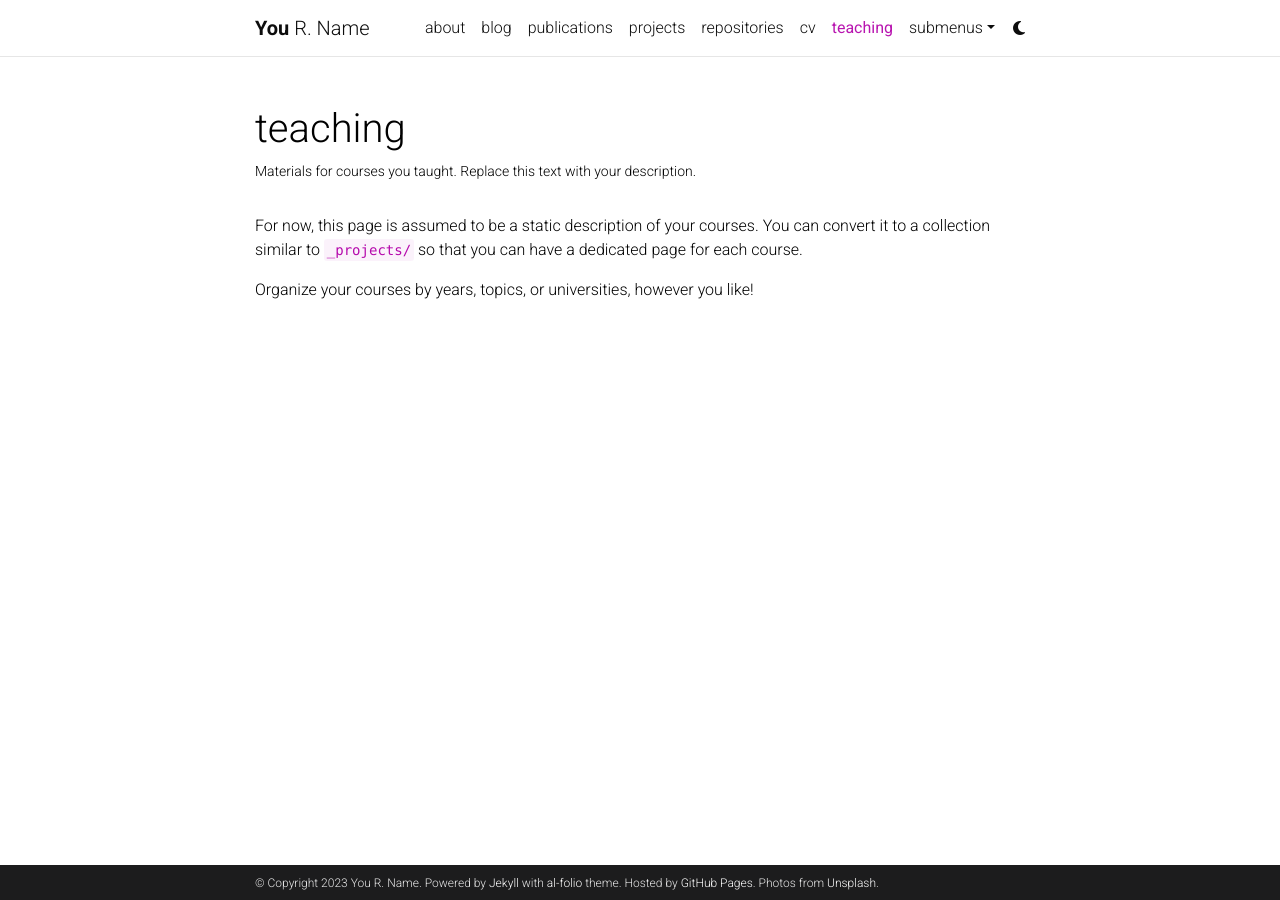
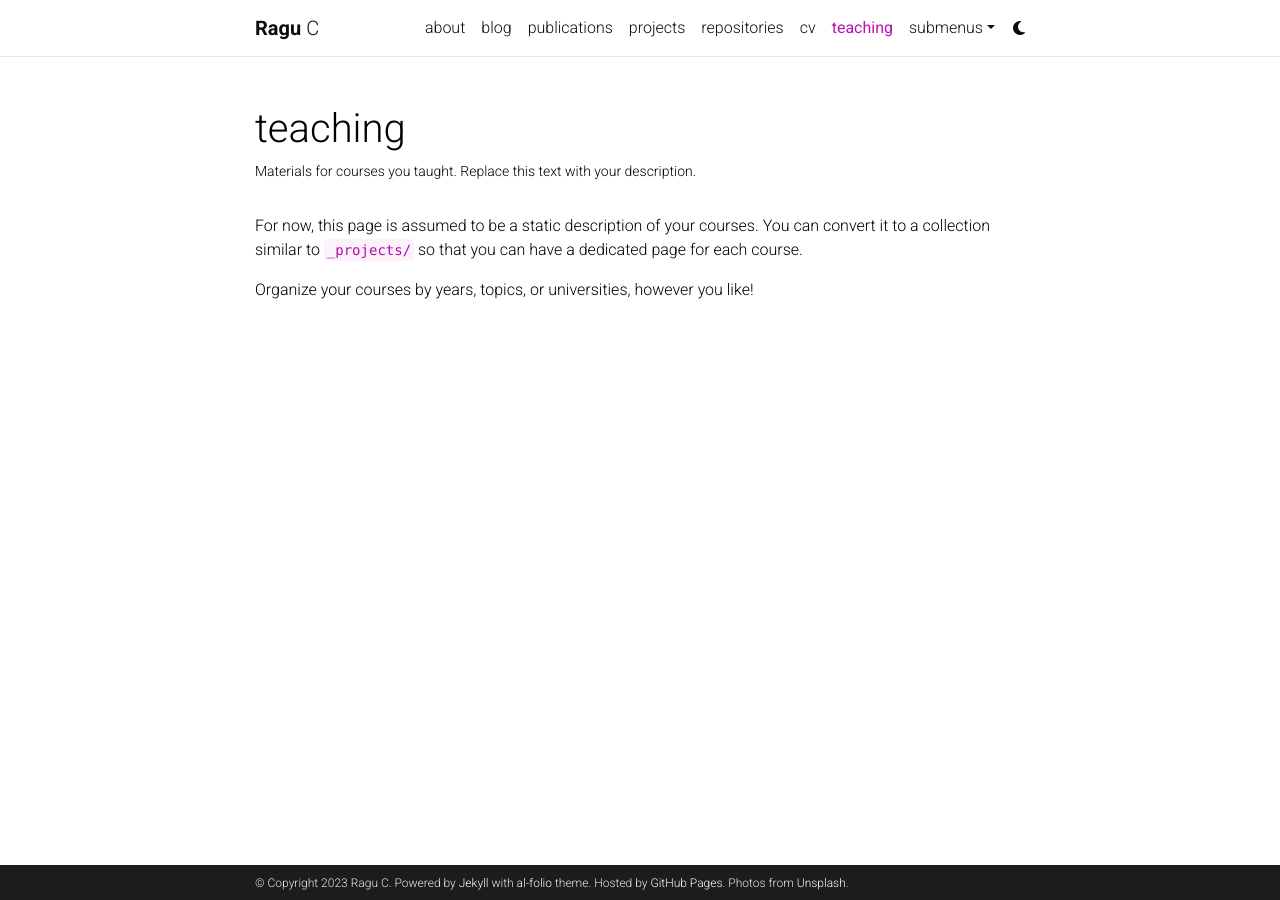
Before and after one commit to DreamzUpAbove/QuantumUniverse, a Jekyll site: the page built from _pages/teaching.md, in a window 1280 px wide. Built offline with Jekyll 4.4.1, drawn with Linux system fonts in a browser that asks for light colours; comment, search, counter and statistics services are not loaded; a style sheet for code colours, icons or effects is not loaded; some of the changed lines change nothing that is shown.

Commit message:
change the defaults to blog specific details
update name, description and other details from default template

```diff
--- a/_config.yml
+++ b/_config.yml
@@ -3,12 +3,15 @@
 # -----------------------------------------------------------------------------
 
 title: blank # the website title (if blank, full name will be used instead)
-first_name: You
-middle_name: R.
-last_name: Name
-email: you@example.com
+first_name: Ragu
+middle_name:
+last_name: C
+email:
 description: > # the ">" symbol means to ignore newlines until "footer_text:"
-  A simple, whitespace theme for academics. Based on [*folio](https://github.com/bogoli/-folio) design.
+  Welcome to my blog, where passion and curiosity collide in the fascinating realms of Quantum Computing and Machine Learning/Deep Learning.
+  Join me on an exploration of the cutting-edge technologies, the latest breakthroughs, and the endless possibilities that arise at the intersection of these two transformative fields.
+  Whether you're a quantum enthusiast, a machine learning aficionado, or simply curious about the future of computing, this blog aims to demystify complex concepts and spark your imagination.
+  Let's embark on a journey to decode the mysteries of the quantum universe and harness the power of intelligent machines. Stay tuned for insights, tutorials, and thought-provoking discussions that bridge the gap between quantum and classical worlds!.
 footer_text: >
   Powered by <a href="https://jekyllrb.com/" target="_blank">Jekyll</a> with <a href="https://github.com/alshedivat/al-folio">al-folio</a> theme.
   Hosted by <a href="https://pages.github.com/" target="_blank">GitHub Pages</a>.
@@ -18,8 +21,8 @@
 lang: en # the language of your site (for example: en, fr, cn, ru, etc.)
 icon: ⚛️  # the emoji used as the favicon (alternatively, provide image name in /assets/img/)
 
-url: https://alshedivat.github.io # the base hostname & protocol for your site
-baseurl: /al-folio # the subpath of your site, e.g. /blog/
+url: https://dreamzupabove.github.io # the base hostname & protocol for your site
+baseurl: /dreamzupabove # the subpath of your site, e.g. /blog/
 last_updated: false # set to true if you want to display last updated in the footer
 impressum_path:  # set to path to include impressum link in the footer, use the same path as permalink in a page, helps to conform with EU GDPR
 
```
